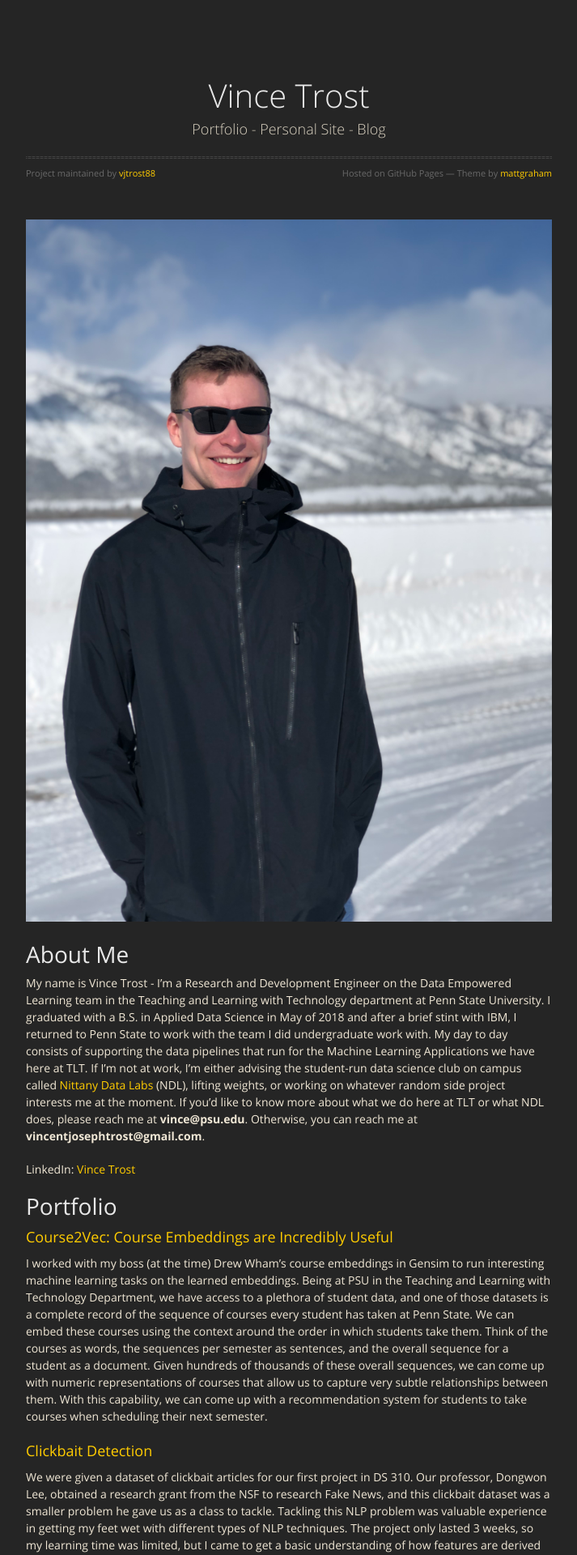
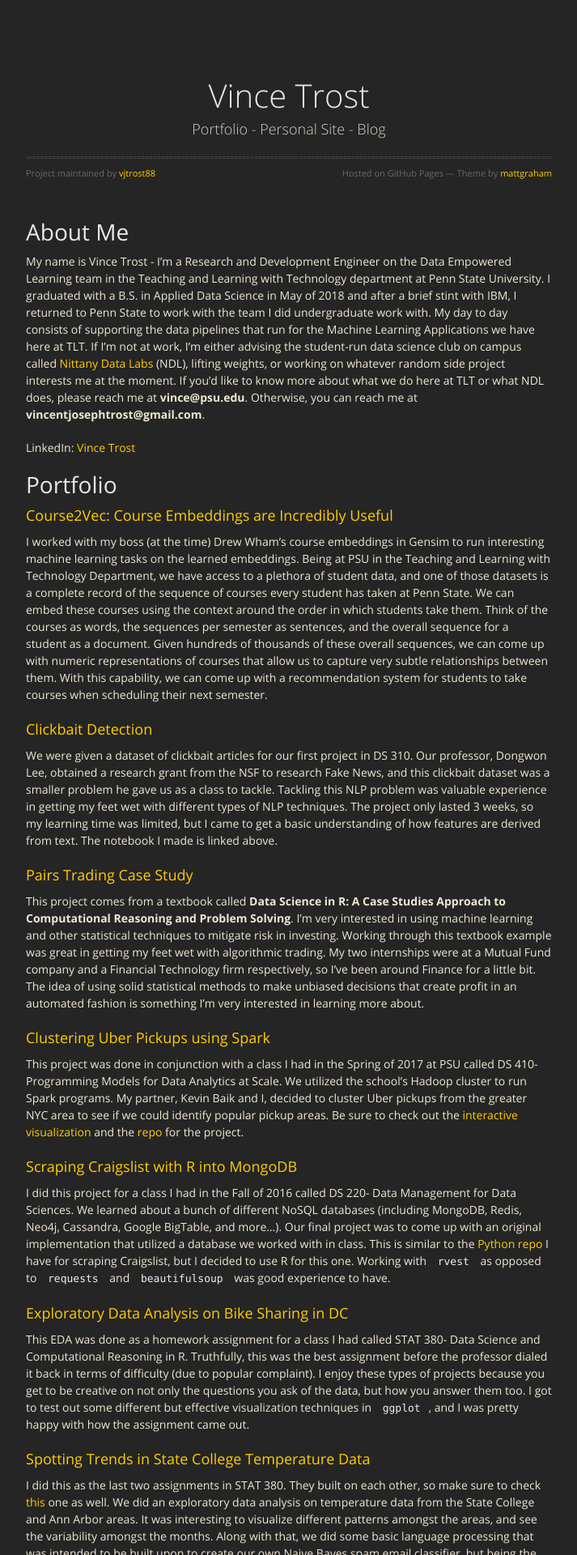
Before and after one commit to vjtrost88/vjtrost88.github.io, a Jekyll site: the page built from index.md, in a window 1280 px wide. Shown: the top 1920 px of the page at 81% size, without its empty margins (283-996 px from the left). Built offline with Jekyll 4.4.1, drawn with Linux system fonts in a browser that asks for light colours; nearby versions of some CDN libraries; our own code applies the rules of GitHub Pages for plain Markdown files.

Commit message:
get rid of image

```diff
--- a/index.md
+++ b/index.md
@@ -1,9 +1,7 @@
 ---
 layout: default
 ---
-<p align="center">
-  <img src="IMG_0681.jpg" alt>
-</p>
+
 
 # [](#header-1)About Me
 
```
